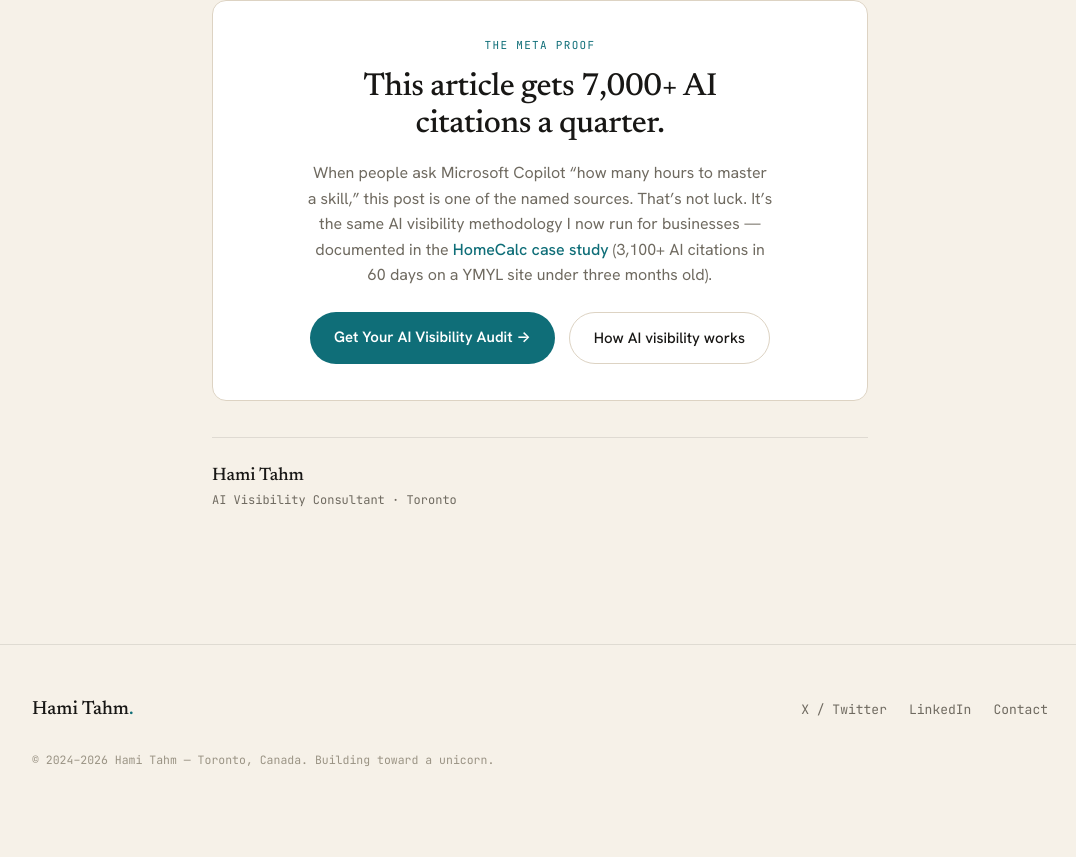
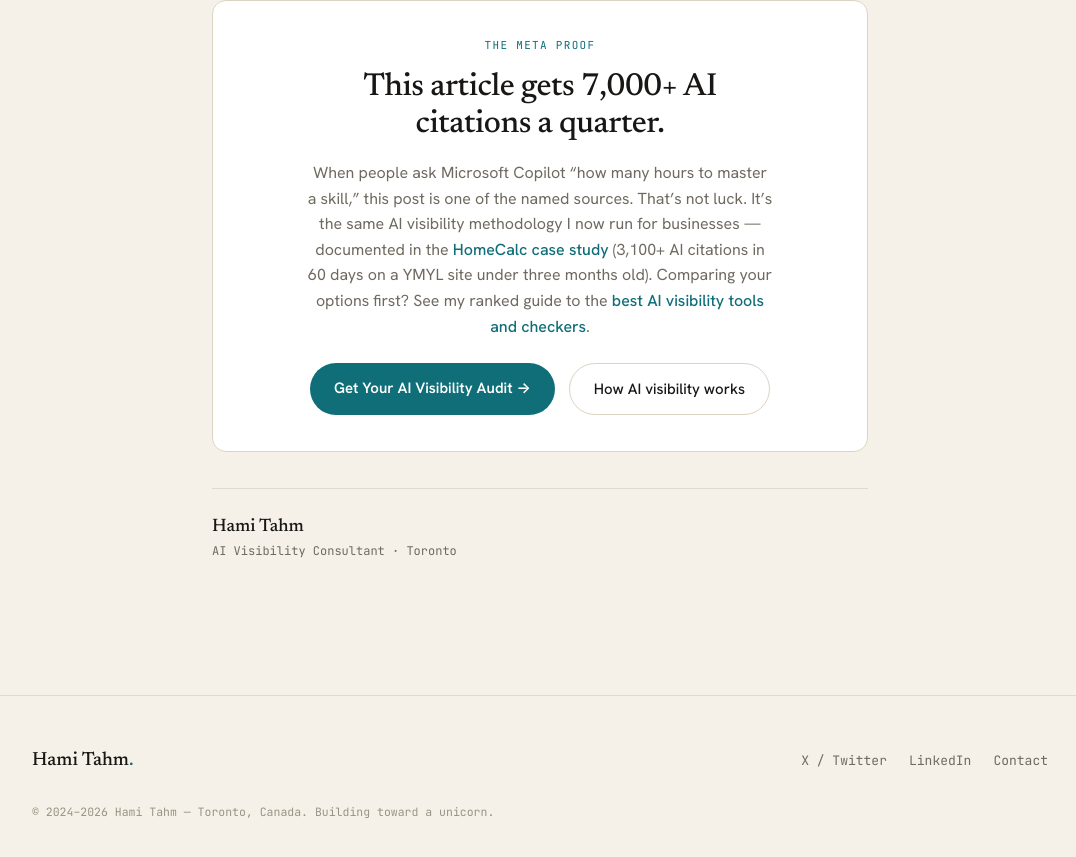
Before and after one commit to Hami-Tahm/hamitahm.com, a Next.js app: page /the-10000-hour-rule in a window 1280 px wide. Shown: the part 5426-6283 px from the top of the page, without its empty margins (100-1176 px from the left). Before the commit the page ends 6256 px from the top, so only its background shows below. Built offline with nearby package versions, Linux system fonts and the light colour scheme.

Commit message:
seo(internal-links): freshness on best-ai-visibility-tools + contextual authority link from 10000-hour-rule (recs 1/3/4)

```diff
--- a/src/app/blog/best-ai-visibility-tools/page.tsx
+++ b/src/app/blog/best-ai-visibility-tools/page.tsx
@@ -11,6 +11,7 @@ const ARTICLE_TITLE =
 const ARTICLE_DESCRIPTION =
   "The best AI visibility tools and checkers in 2026 — ranked, tested, and reviewed by an independent consultant who doesn't sell them. Covers trackers, free AI visibility checkers, analytics platforms, and LLM optimization tools.";
 const DATE_PUBLISHED = "2026-06-09";
+const DATE_MODIFIED = "2026-07-02";
 const AUDIT_URL = "/ai-visibility/ai-visibility-audit/";
 const HUB_URL = "/ai-visibility/";
 const CONSULTANT_URL = "/ai-visibility/ai-visibility-consultant-canada/";
@@ -278,6 +279,7 @@ const blogGraph = buildBlogSchema({
   title: ARTICLE_TITLE,
   description: ARTICLE_DESCRIPTION,
   datePublished: DATE_PUBLISHED,
+  dateModified: DATE_MODIFIED,
 })["@graph"];
 
 const structuredData = {
--- a/src/app/the-10000-hour-rule/page.tsx
+++ b/src/app/the-10000-hour-rule/page.tsx
@@ -16,6 +16,7 @@ export const metadata: Metadata = {
 const AUDIT_URL = "/ai-visibility/ai-visibility-audit/";
 const HUB_URL = "/ai-visibility/";
 const CASE_STUDY_URL = "/case-studies/homecalc-ai-visibility/";
+const TOOLS_URL = "/blog/best-ai-visibility-tools/";
 
 export default function Post() {
   return (
@@ -354,7 +355,15 @@ export default function Post() {
               HomeCalc case study
             </Link>{" "}
             ({HOMECALC_CLAIMS.citationsInTimeframe} on a YMYL site under three
-            months old).
+            months old). Comparing your options first? See my ranked guide to
+            the{" "}
+            <Link
+              href={TOOLS_URL}
+              style={{ color: "var(--accent, #0f6e78)", fontWeight: 500 }}
+            >
+              best AI visibility tools and checkers
+            </Link>
+            .
           </p>
           <div style={{ display: "flex", gap: 14, justifyContent: "center", flexWrap: "wrap" }}>
             <Link
```
Also changed, not shown: 1 other file (tests, documents, lock files or other folders).
